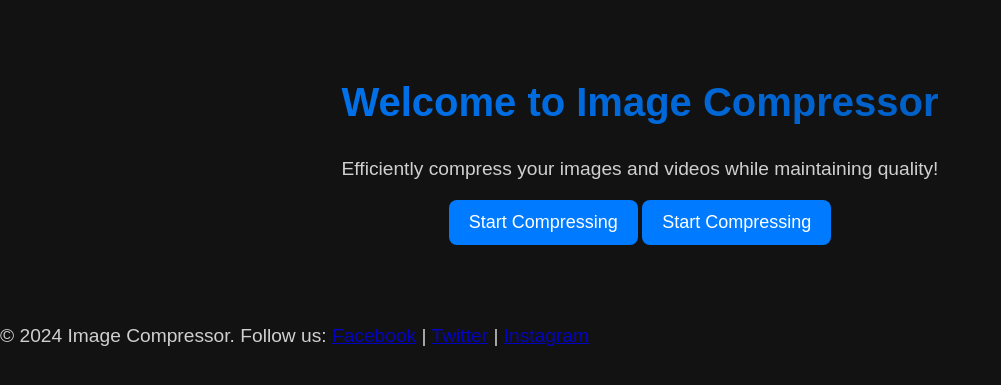
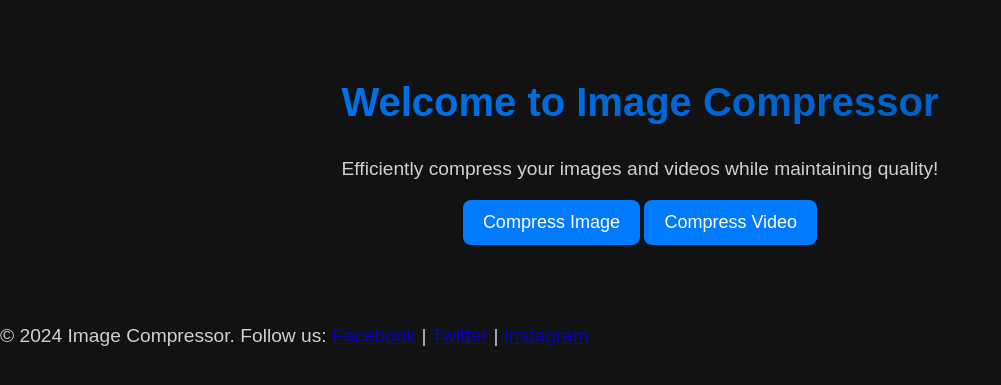
Before and after one commit to martinondiwa/image_compression, a Flask app: page / in a window 1280 px wide. Shown: the part 177-562 px from the top of the page, without its empty margins (0-1001 px from the left). Run offline with Flask 3, Linux system fonts and the light colour scheme.

Commit message:
Update index.html
asd

```diff
--- a/templates/index.html
+++ b/templates/index.html
@@ -6,8 +6,8 @@
 <section class="hero">
     <h1>Welcome to Image Compressor</h1>
     <p>Efficiently compress your images and videos while maintaining quality!</p>
-    <button onclick="window.location.href='{{ url_for('compression') }}'">Start Compressing</button>
-    <button onclick="window.location.href='{{ url_for('compress_video') }}'">Start Compressing</button>
+    <button onclick="window.location.href='{{ url_for('compression') }}'">Compress Image</button>
+    <button onclick="window.location.href='{{ url_for('compress_video') }}'">Compress Video</button>
 
 </section>
 {% endblock %}
```
